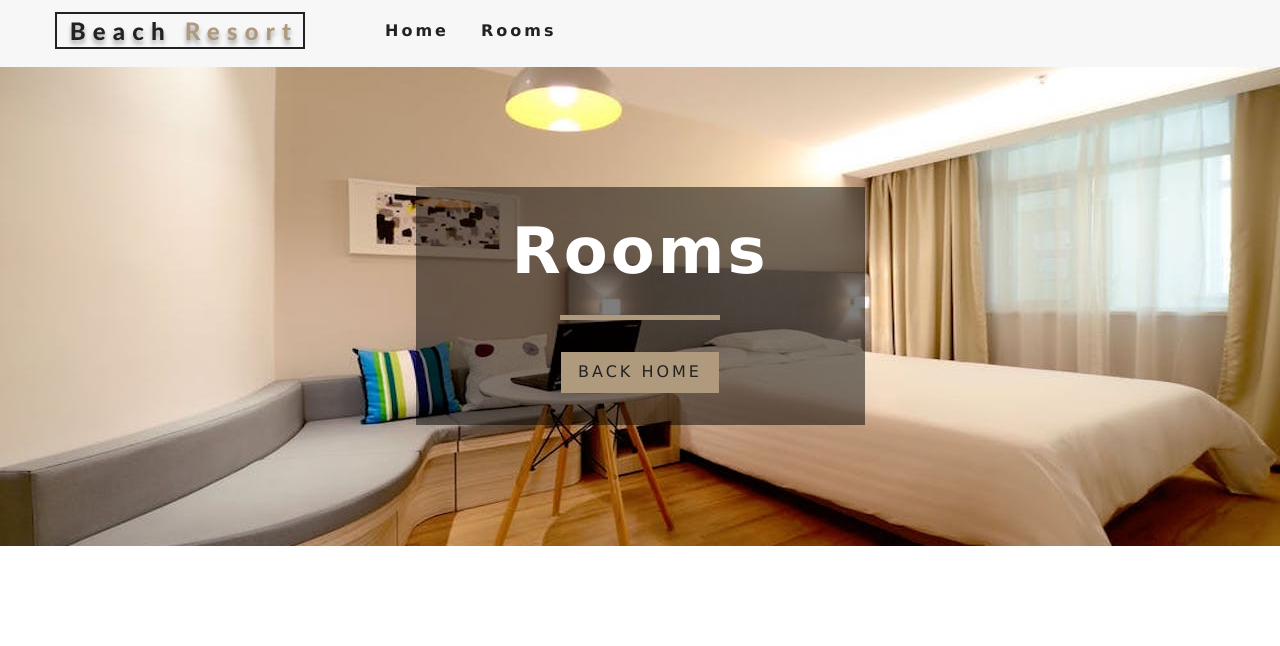
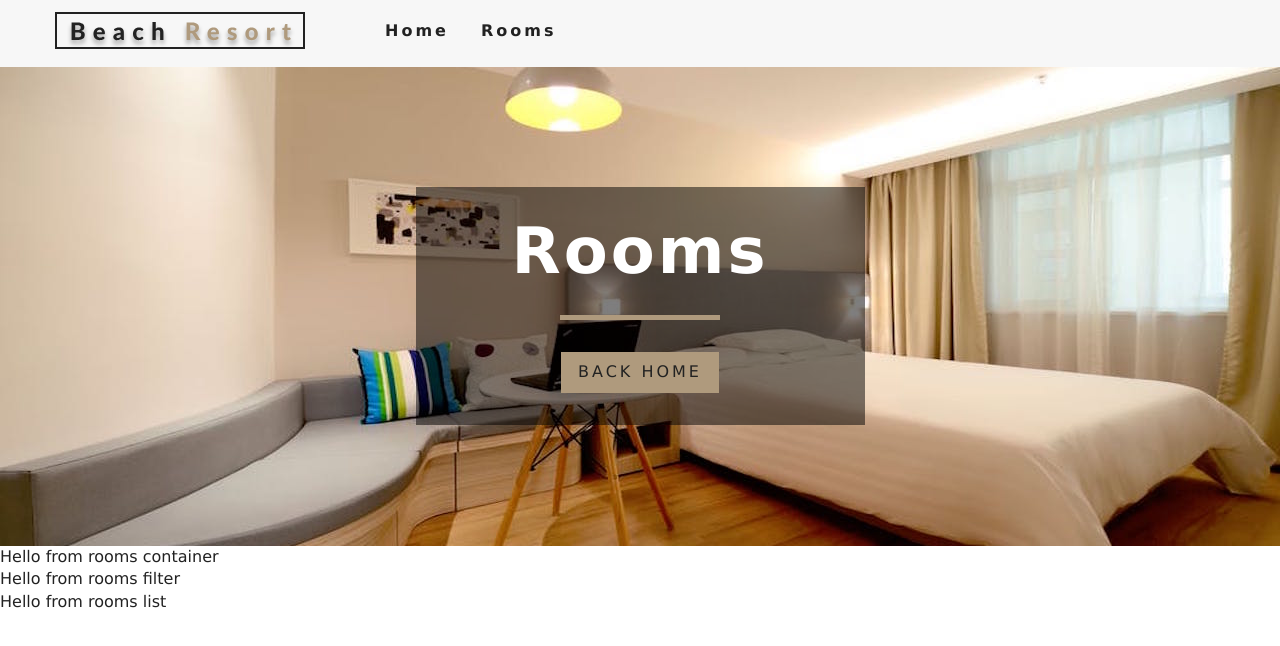
Before and after one commit to topherb99/resort_project, a React (Create React App) app: page /rooms in a window 1280 px wide. Shown: the top 646 px of the page. Built offline with nearby package versions, Linux system fonts and the light colour scheme.

Commit message:
filter, list and container showing on rooms page

```diff
--- a/src/pages/Rooms.js
+++ b/src/pages/Rooms.js
@@ -2,9 +2,11 @@ import React from 'react'
 import Hero from '../components/Hero'
 import Banner from '../components/Banner'
 import {Link} from 'react-router-dom'
+import RoomsContainer from '../components/RoomsContainer'
 
 const Rooms = () => {
   return (
+    <>
       <Hero hero="roomsHero">
         <Banner title="Rooms">
           <Link to="/" className="btn-primary">
@@ -12,6 +14,8 @@ const Rooms = () => {
           </Link>
         </Banner>
       </Hero>
+      <RoomsContainer/>
+    </>
   )
 }
 
```
Also changed, not shown: src/components/RoomsContainer.js (renamed from src/components/RoomsConatainer.js). Lines whose indentation alone changed are shown as unchanged.
